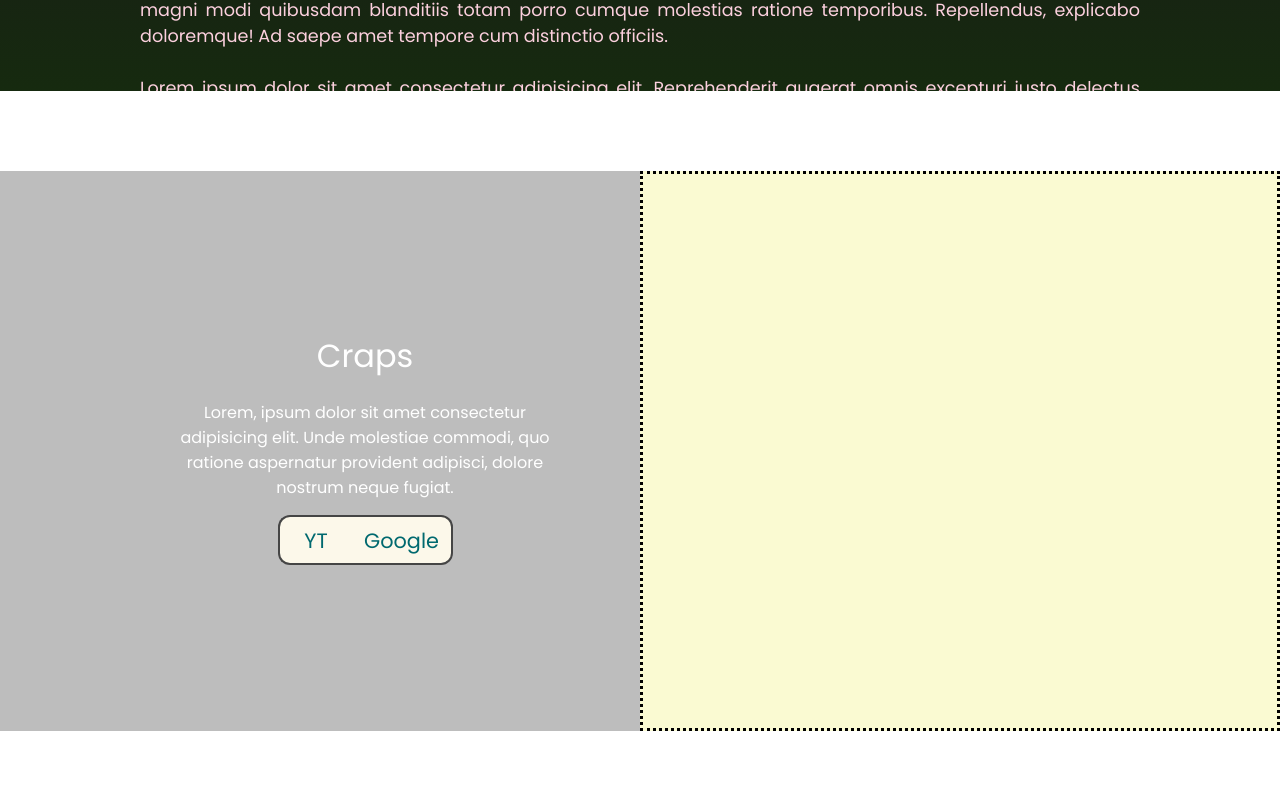
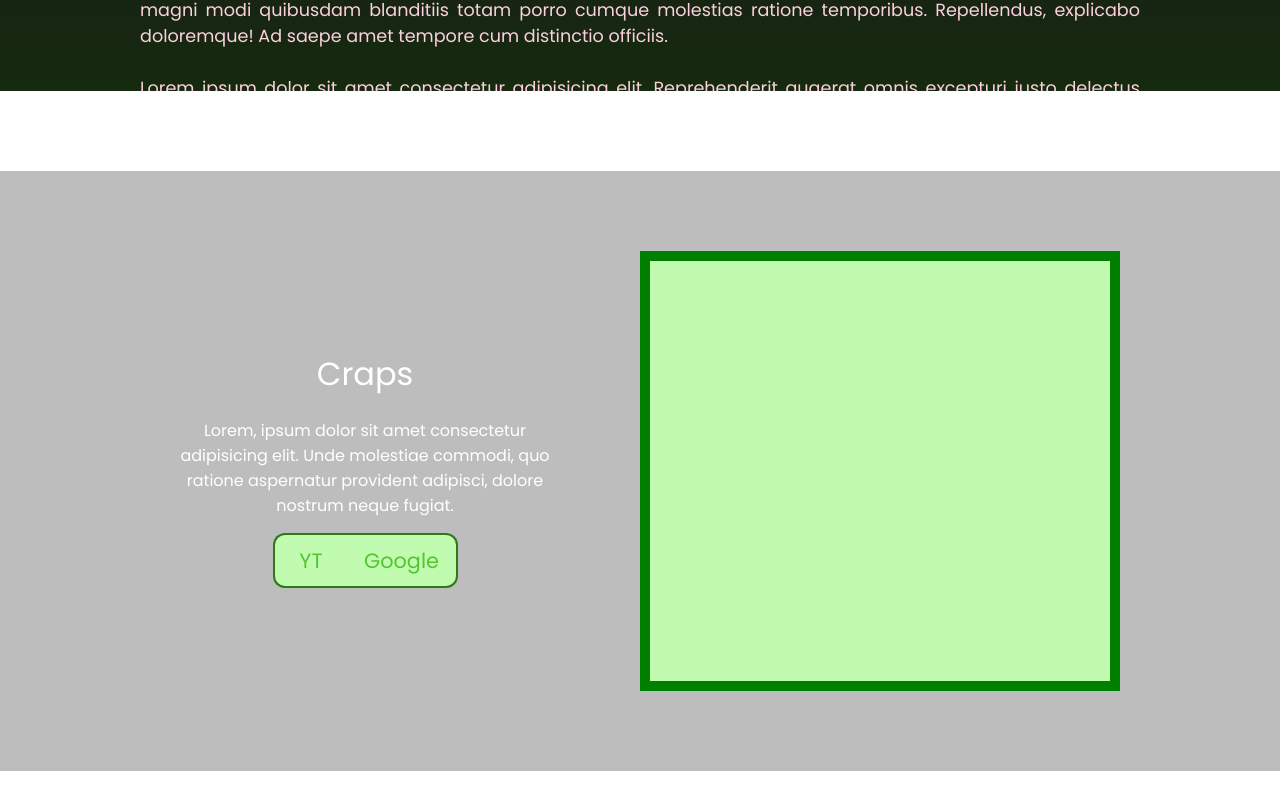
Before and after one commit to sparklingwaterlemon/Portfolio, a React (Create React App) app: page / in a window 1280 px wide. Shown: the part 1029-1838 px from the top of the page. Built offline with nearby package versions, Linux system fonts and the light colour scheme.

Commit message:
Project D Template Complete CSS

```diff
--- a/src/Components/ProjectSectionD/ProjectSectionD.css
+++ b/src/Components/ProjectSectionD/ProjectSectionD.css
@@ -9,7 +9,7 @@
     /* border: 4px dotted orange; */
     margin-top: 10vh;
     width: 50vw;
-    height: 70vh;
+    height: 75vh;
 
     display: flex;
     align-items: center;
@@ -45,12 +45,13 @@
 }
 .pd-button{
     width: 125px;
-    height: 50px;
-    background-color: #fcf8ea;
-    border: 2px solid  rgb(69, 69, 69);
+    height: 55px;
+    background-color: #c1fbb0;
+    color: #54c531;
+
+    border: 2.5px solid  #2f7819;
     font-size: 1.3em;
-    color: rgb(0, 105, 111);
-    transition: background-color .6s, color .5s, border 1s ease-in;
+    transition: background-color .6s, color .5s, border .8s ease-in;
     cursor: pointer;
 }
 .pd-button.yt{
@@ -59,7 +60,7 @@
     border-style: solid none solid solid;
 }
 .pd-button.gg{
-    width: 100px;
+    width: 110px;
     border-radius: 0px 12px 12px 0px;
     border-style: solid solid solid none;
 }
@@ -68,11 +69,11 @@
     color: white;
 }
 .pd-button.yt:hover{
-    border: 2px solid white;
+    border: 2.5px solid white;
     border-style: solid none solid solid;
 }
 .pd-button.gg:hover{
-    border: 2px solid white;
+    border: 2.5px solid white;
     border-style: solid solid solid none;
 }
 
@@ -81,8 +82,20 @@
 
 .right-container{
     background-color: lightgoldenrodyellow;
-    border: 3px dotted black;
+    background-color: rgb(189, 189, 189);
+
+    /* border: 3px dotted black; */
     margin-top: 10vh;
     width: 50vw;
-    height: 70vh;
+    height: 75vh;
+
+    display: flex;
+    justify-content: flex-start;
+    align-items: center;
 }
+.right-image-container{
+    height: 440px;
+    width: 480px;
+    background-color: #c1fbb0;
+    border: 10px solid green;
+}
```
